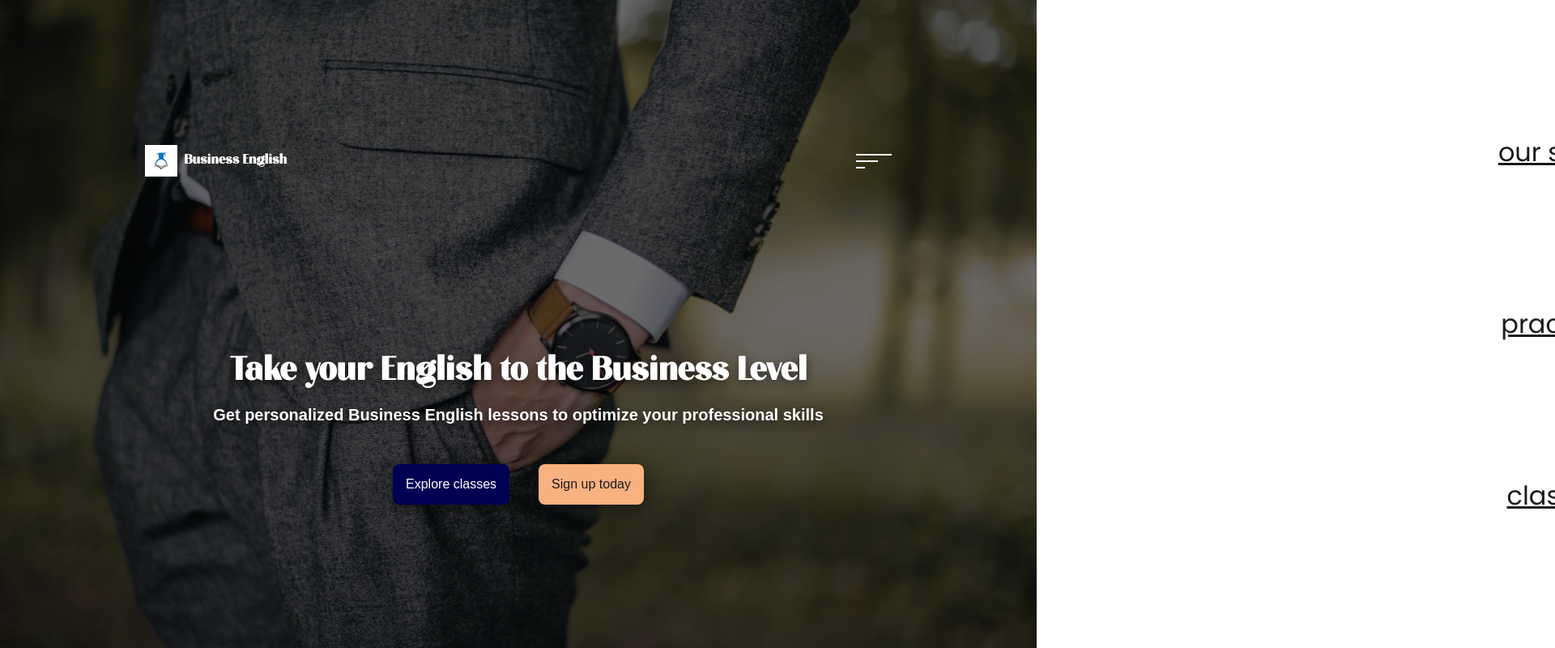
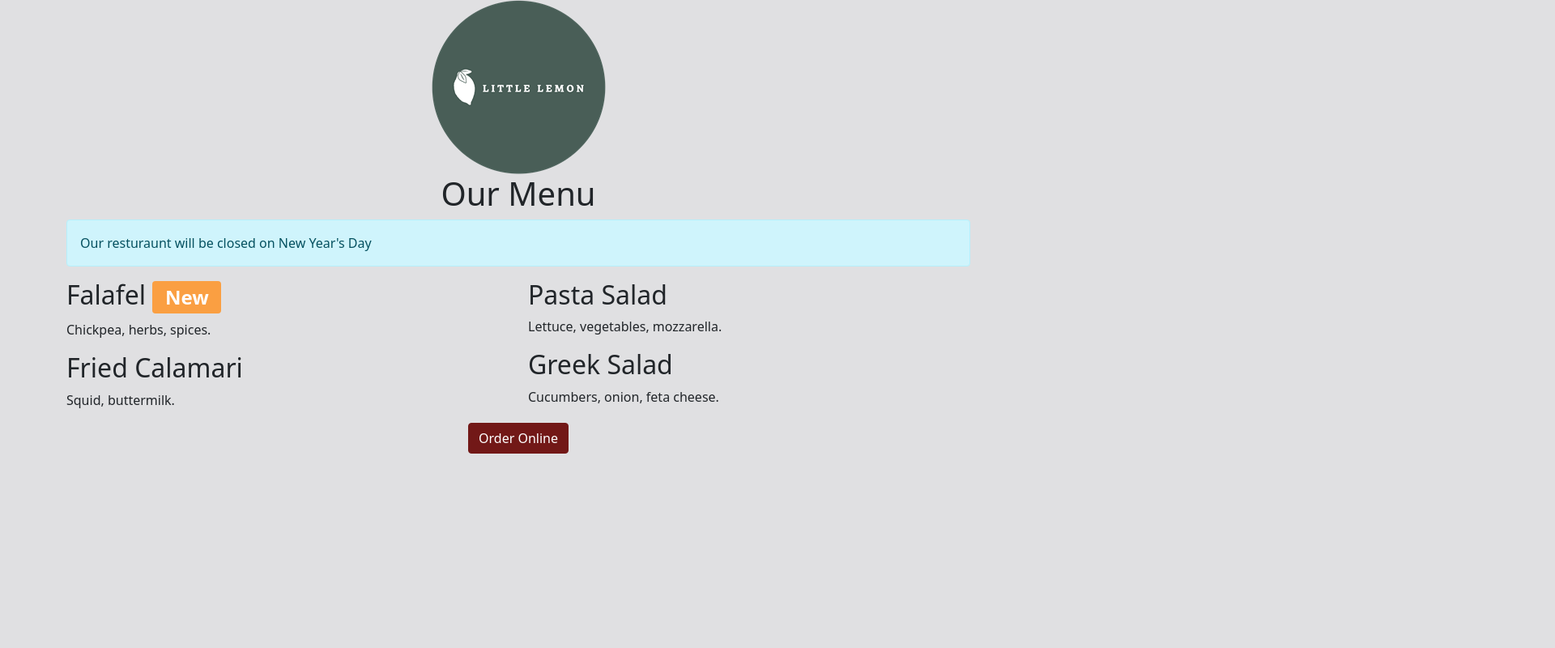
Before and after one commit to veeteefunk/eng-class, a plain HTML site: page index.html in a window 1280 px wide. Shown: the top 800 px of the page at 81% size, 1920 px wide, since content can reach past the window. Drawn offline with nearby package versions, Linux system fonts and the light colour scheme.

Commit message:
Add files via upload

```diff
--- a/index.html
+++ b/index.html
@@ -1,112 +1,50 @@
 <!DOCTYPE html>
-<html lang="en">
+<html>
 <head>
-    <meta charset="UTF-8">
-    <meta http-equiv="X-UA-Compatible" content="IE=edge">
-    <meta name="viewport" content="width=device-width, initial-scale=1.0">
-    <link rel="stylesheet" href="style.css">
-    <title>Business English Online Classes | Victor Marin Viloria</title>
+    <title>Little Lemon</title>
+    <link href="bootstrap.min.css" rel="stylesheet">
 </head>
 <body>
-
-    <section class="front-page">
-        <img class="hero" src="./assets/opt1.jpg" alt="teacher">
-        <nav>
-            <div class="logo">
-                <img src="./assets/teacher-logo.png" alt="english lessons">
-                <h1>Business English</h1>
-            </div>
-            <div class="links">
-                <a href="#">our story</a>
-                <a href="#">practice</a>
-                <a href="#">classes</a>
-            </div>
-            <svg
-          width="44"
-          height="18"
-          viewBox="0 0 44 18"
-          fill="none"
-          xmlns="http://www.w3.org/2000/svg"
-        >
-          <line
-            class="line"
-            y1="1"
-            x2="44"
-            y2="1"
-            stroke="white"
-            stroke-width="2"
-          />
-          <line
-            class="line"
-            y1="9"
-            x2="27"
-            y2="9"
-            stroke="white"
-            stroke-width="2"
-          />
-          <line
-            class="line"
-            y1="17"
-            x2="11"
-            y2="17"
-            stroke="white"
-            stroke-width="2"
-          />
-        </svg>
-        </nav>
-        <div class="selling-point">
-            <h2>Take your English to the Business Level</h2>
-            <h3>Get personalized Business English lessons to optimize your
-                professional skills</h3>
-            <div class="ctas">
-                <button class="cta-sec">Explore classes</button>
-                <button class="cta-main">Sign up today</button>
+    <div class="container">
+        <div class="row">
+            <div class="col-12">
+                <div class="text-center">
+                    <img src="logo.png" class="img-fluid" id="logo1">
+                </div>
             </div>
         </div>
-    </section>
-    <section class="classes">
-        <div class="classes-description">
-            <h2>Classes tailored for you</h2>
-            <h3>It's time to speak English like an Executive</h3>
-        </div>
-        <div class="videos">
-            <div class="pilates">
-                <h3>Presentations & Meetings</h3>
-                <img class="video" src="./assets/presentation.jpg" alt="">
-            </div>
-            <div class="yoga">
-                <h3>Write Professional Emails</h3>
-                <img class="video" src="./assets/emails.jpg" alt="">
-            </div>
-            <div class="meditation">
-                <h3>Speak like a Pro</h3>
-                <img class="video" src="./assets/talk.jpg" alt="">
+        <div class="row">
+            <div class="col-12">
+                <div class="text-center">
+                    <h1 id="menu">Our Menu</h1>
+                </div>
+                <div class="alert alert-info" role="alert">
+                    Our resturaunt will be closed on New Year's Day
+                </div>
             </div>
         </div>
-    </section>
-
-    <section class="about">
-        <div class="our-story">
-            <h2>About Me</h2>
-            <p>
-                My name is Victor Marin Viloria and I provide Executive
-                Business English online lessons for management,
-                English for special purposes, preparation for TOEFL
-                IBT Exam, TOEIC, IELTS, BEC, BULAT and GMAT Exams.
-                Furthermore, I also offer mentoring and coaching
-                for special business purposes. Your private lessons
-                are tailor made and designed for your specific needs.
-                Your private lessons are customized according to
-                the requirements of the individual. I correct right
-                away for accuracy and a feedback sheet is provided
-                after each lesson.
-            </p>
-            <img src="./assets/about2.jpeg" alt="">
+        <div class="row">
+            <div class="col-12 col-lg-6">
+                <h2>Falafel <span class="badge bg-secondary">New</span></h2>
+                <p>Chickpea, herbs, spices.</p>
+                <h2>Fried Calamari</h2>
+                <p>Squid, buttermilk.</p>
+            </div>
+            <div class="col-12 col-lg-6">
+                <h2>Pasta Salad</h2>
+                <p>Lettuce, vegetables, mozzarella.</p>
+                <h2>Greek Salad</h2>
+                <p>Cucumbers, onion, feta cheese.</p>
+            </div>
         </div>
-    </section>
-
-    <script src="https://cdnjs.cloudflare.com/ajax/libs/gsap/3.11.3/ScrollTrigger.min.js" integrity="sha512-tHvUcUQYi35zApvAa5TNR3fNhBQkVtkmWKfacnpxmix4/VTGz1lGjIVyLMp7gLgAvg+aKJjnVKokXJNS5GZ+/g==" crossorigin="anonymous" referrerpolicy="no-referrer"></script>
-    <script src="https://cdnjs.cloudflare.com/ajax/libs/gsap/3.11.3/gsap.min.js" integrity="sha512-gmwBmiTVER57N3jYS3LinA9eb8aHrJua5iQD7yqYCKa5x6Jjc7VDVaEA0je0Lu0bP9j7tEjV3+1qUm6loO99Kw==" crossorigin="anonymous" referrerpolicy="no-referrer"></script>
-    <script src="app.js"></script>
+        <div class="row">
+            <div class="col-12">
+                <div class="text-center">
+                    <button type="button" class="btn btn-primary">Order Online</button>
+                </div>
+            </div>
+        </div>
+    </div>
+    <script src="bootstrap.bundle.min.js"></script>
 </body>
 </html>
```
Also changed, not shown: bootstrap.bundle.min.js (added), bootstrap.min.css (added), logo.png (added).
